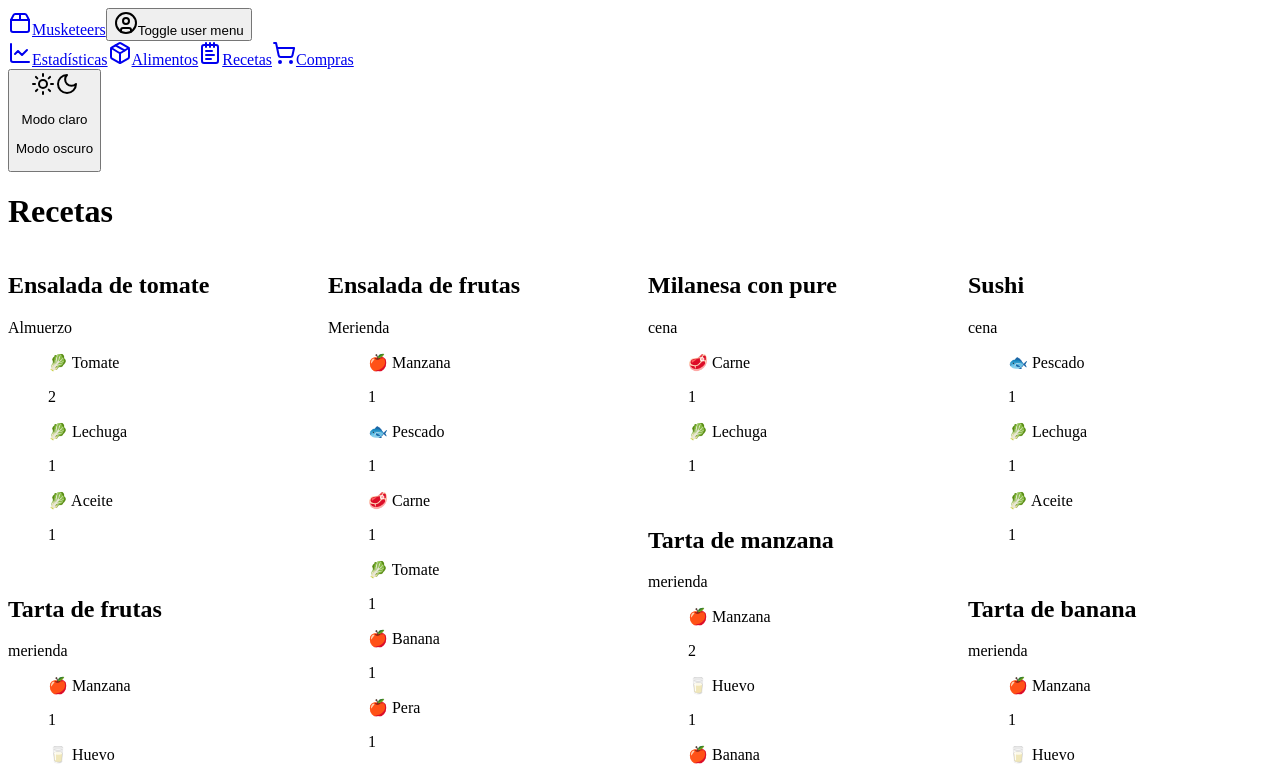
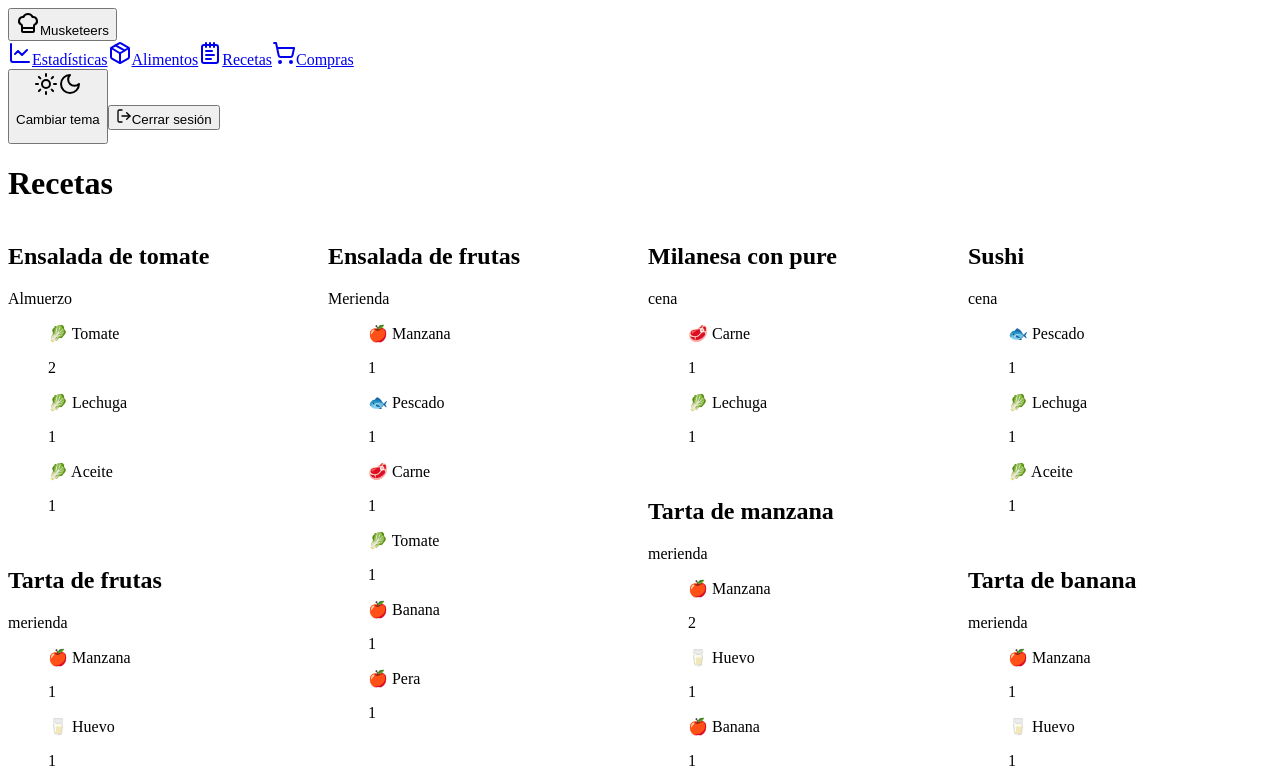
Before and after one commit to brunopistarino/ucse-prog2-Musketeers-Duelli-Pierini-Pistarino, a Next.js app in the folder web/: page /recetas in a window 1280 px wide. Shown: the top 777 px of the page. Built offline with nearby package versions, Linux system fonts and the light colour scheme.

Commit message:
Nueva navegación

```diff
--- a/web/app/(dashboard)/compras/filters.tsx
+++ b/web/app/(dashboard)/compras/filters.tsx
@@ -29,7 +29,10 @@ export default function Filters() {
         value={name}
         onChange={(e) => setName(e.target.value)}
       />
-      <Select value={type} onValueChange={setType}>
+      <Select
+        value={type}
+        onValueChange={(v) => setType(v === "all" ? null : v)}
+      >
         <SelectTrigger className="w-48">
           <SelectValue placeholder="Todos los tipos" />
         </SelectTrigger>
--- a/web/app/(dashboard)/compras/page.tsx
+++ b/web/app/(dashboard)/compras/page.tsx
@@ -27,7 +27,7 @@ export default async function Page({ searchParams }: Props) {
     <div className="flex flex-col flex-1">
       <div className="flex items-center px-6 py-4 justify-between border-b sticky top-0 bg-card z-50">
         <h1 className="text-lg font-semibold md:text-2xl">Compras</h1>
-        <div className="flex gap-4">
+        <div className="flex gap-2">
           <Filters />
           <Button className="gap-2">
             <DollarSign size={16} />
--- a/web/app/(dashboard)/layout.tsx
+++ b/web/app/(dashboard)/layout.tsx
@@ -1,19 +1,8 @@
 import Link from "next/link";
-import {
-  Bell,
-  CircleUser,
-  Home,
-  LineChart,
-  Menu,
-  Package,
-  Package2,
-  Search,
-  ShoppingCart,
-  Users,
-} from "lucide-react";
+import { LogOut, ChefHat } from "lucide-react";
 
 import { Badge } from "@/components/ui/badge";
-import { Button } from "@/components/ui/button";
+import { Button, buttonVariants } from "@/components/ui/button";
 import {
   Card,
   CardContent,
@@ -35,73 +24,49 @@ import { Sheet, SheetContent, SheetTrigger } from "@/components/ui/sheet";
 import { pages } from "@/lib/constants";
 import { Suspense } from "react";
 import ModeToggle from "@/components/mode-toggle";
+import { cn } from "@/lib/utils";
 
 export default function RootLayout({
   children,
 }: Readonly<{
   children: React.ReactNode;
 }>) {
+  const currentPage = "/compras";
+
   return (
     <div className="grid min-h-screen w-full md:grid-cols-[220px_1fr] lg:grid-cols-[280px_1fr] bg-muted/40">
-      <div className="hidden md:block">
+      <div className="hidden md:block p-2 lg:p-4">
         <div className="flex h-full max-h-screen flex-col gap-2">
-          <div className="flex h-14 items-center px-4 lg:h-[60px] lg:px-6 justify-between">
-            <Link href="/" className="flex items-center gap-2 font-semibold">
-              <Package2 className="h-6 w-6" />
-              <span className="">Musketeers</span>
-            </Link>
-            <DropdownMenu>
-              <DropdownMenuTrigger asChild>
           <Button
-                  variant="secondary"
-                  size="icon"
-                  className="rounded-full"
+            size="lg"
+            variant="ghost"
+            className="gap-2 cursor-default text-xl"
           >
-                  <CircleUser className="h-5 w-5" />
-                  <span className="sr-only">Toggle user menu</span>
+            <ChefHat size={24} />
+            <span>Musketeers</span>
           </Button>
-              </DropdownMenuTrigger>
-              <DropdownMenuContent align="end">
-                <DropdownMenuLabel>My Account</DropdownMenuLabel>
-                <DropdownMenuSeparator />
-                <DropdownMenuItem>Settings</DropdownMenuItem>
-                <DropdownMenuItem>Support</DropdownMenuItem>
-                <DropdownMenuSeparator />
-                <DropdownMenuItem>Logout</DropdownMenuItem>
-              </DropdownMenuContent>
-            </DropdownMenu>
-          </div>
-          <div className="flex-1">
-            <nav className="grid items-start px-2 text-sm font-medium lg:px-4">
+          <nav className="grid">
             {pages.map((page) => (
               <Link
                 key={page.href}
                 href={page.href}
-                  className="flex items-center gap-3 rounded-lg px-3 py-2 text-muted-foreground transition-all hover:text-primary text-md"
+                className={cn(
+                  buttonVariants({ variant: "ghost" }),
+                  "gap-2 justify-start",
+                  currentPage === page.href && "bg-accent"
+                )}
               >
                 <page.icon className="size-5" />
                 {page.name}
               </Link>
             ))}
-
-              {/* <Link
-                href="#"
-                className="flex items-center gap-3 rounded-lg bg-muted px-3 py-2 text-primary transition-all hover:text-primary"
-              >
-                <Package className="h-4 w-4" />
-                Products
-              </Link>
-              <Link
-                href="#"
-                className="flex items-center gap-3 rounded-lg px-3 py-2 text-muted-foreground transition-all hover:text-primary"
-              >
-                <Users className="h-4 w-4" />
-                Customers
-              </Link> */}
           </nav>
-          </div>
-          <div className="mt-auto p-4">
+          <div className="mt-auto flex flex-col gap-2">
             <ModeToggle />
+            <Button className="gap-2" variant="secondary">
+              <LogOut size={16} />
+              Cerrar sesión
+            </Button>
           </div>
         </div>
       </div>
--- a/web/components/mode-toggle.tsx
+++ b/web/components/mode-toggle.tsx
@@ -16,34 +16,15 @@ export default function ModeToggle() {
   const { setTheme, theme } = useTheme();
 
   return (
-    <Button
-      variant="ghost"
-      onClick={() => {
-        if (theme === "light") {
-          setTheme("dark");
-        } else {
-          setTheme("light");
-        }
-      }}
-      className="w-full justify-start gap-2"
-    >
-      <Sun className="h-[1.2rem] w-[1.2rem] block dark:hidden" />
-      <Moon className="h-[1.2rem] w-[1.2rem] hidden dark:block" />
-      <p className="block dark:hidden">Modo claro</p>
-      <p className="hidden dark:block">Modo oscuro</p>
-    </Button>
-  );
-
-  return (
     <DropdownMenu>
       <DropdownMenuTrigger asChild>
-        <Button variant="outline" size="icon">
-          <Sun className="h-[1.2rem] w-[1.2rem] rotate-0 scale-100 transition-all dark:-rotate-90 dark:scale-0" />
-          <Moon className="absolute h-[1.2rem] w-[1.2rem] rotate-90 scale-0 transition-all dark:rotate-0 dark:scale-100" />
-          <span className="sr-only">Toggle theme</span>
+        <Button variant="outline" className="bg-transparent gap-2">
+          <Sun className="h-[1.2rem] w-[1.2rem] block dark:hidden" />
+          <Moon className="h-[1.2rem] w-[1.2rem] hidden dark:block" />
+          <p>Cambiar tema</p>
         </Button>
       </DropdownMenuTrigger>
-      <DropdownMenuContent align="end">
+      <DropdownMenuContent align="start">
         <DropdownMenuItem onClick={() => setTheme("light")}>
           Light
         </DropdownMenuItem>
```
Lines whose indentation alone changed are shown as unchanged.
